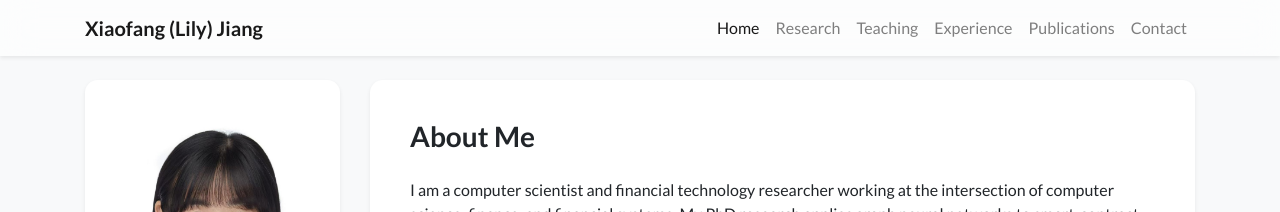
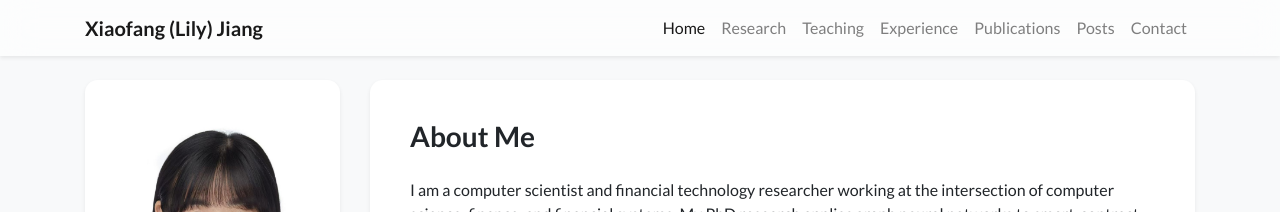
Before and after one commit to jxfgh/jxfgh.github.io, a Jekyll site: the page built from index.html, in a window 1280 px wide. Shown: the top 212 px of the page. Built offline with Jekyll 4.4.1, drawn with Linux system fonts in a browser that asks for light colours; nearby versions of some CDN libraries; a style sheet for code colours, icons or effects is not loaded.

Commit message:
Update navigation.yml

```diff
--- a/_data/navigation.yml
+++ b/_data/navigation.yml
@@ -9,5 +9,7 @@ pages:
     url: /#experience
   - name: Publications
     url: /publications
+  - name: Posts
+    url: /posts
   - name: Contact
     url: /#contact
```
